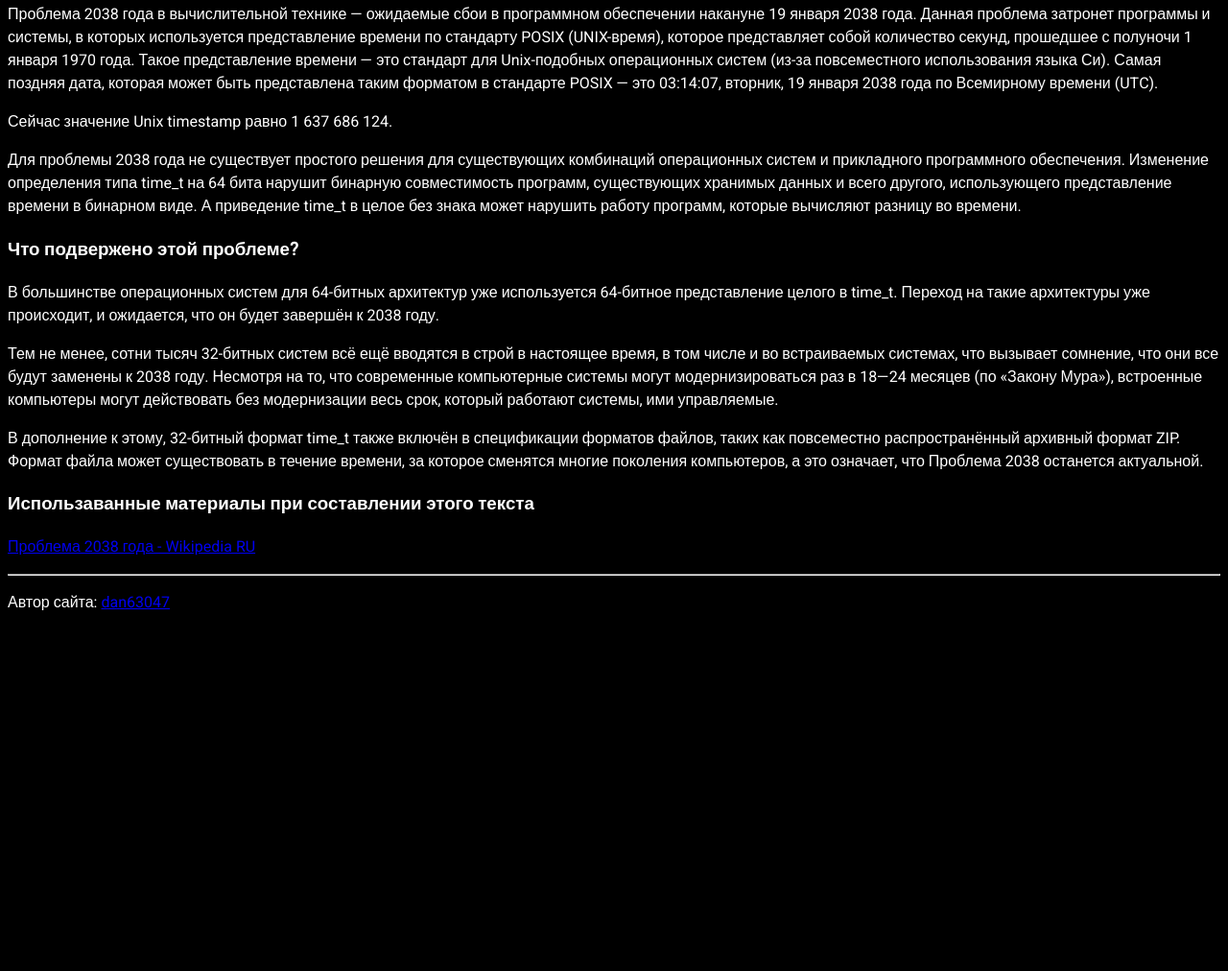
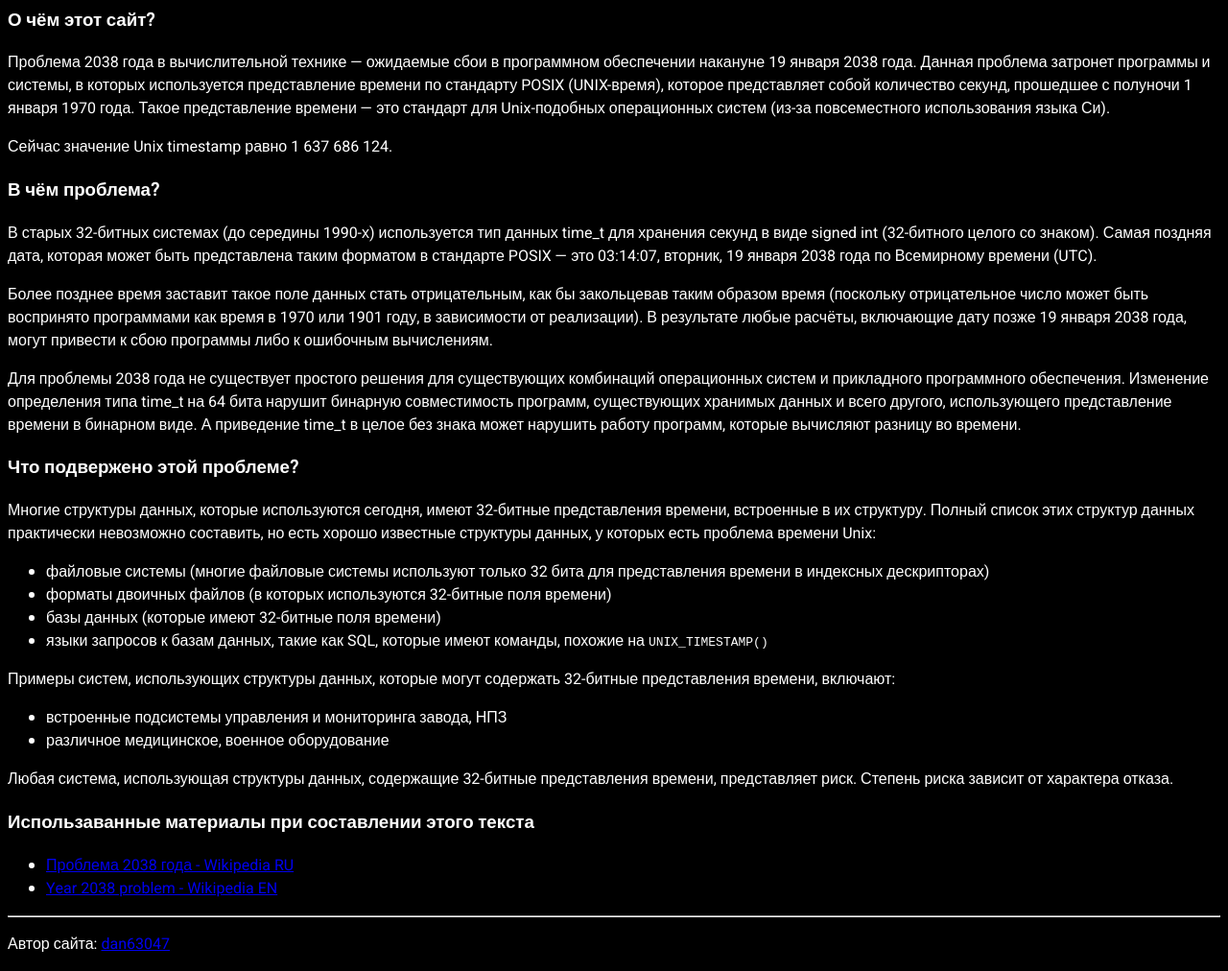
Before and after one commit to dan63047/Problem-2038-site, a plain HTML site: page index.html in a window 1280 px wide. Shown: the part 342-1354 px from the top of the page at 96% size. Before the commit the page ends 998 px from the top, so only its background shows below. Drawn offline with Linux system fonts and the light colour scheme.

Commit message:
Более подробное описание + новый шрифт

```diff
--- a/fullscreen-style.css
+++ b/fullscreen-style.css
@@ -1,6 +1,6 @@
 @font-face{
     font-family: '7Digital';
-    src: url('digital-7\ \(mono\).ttf');
+    src: url('Orloj.otf');
     font-weight: normal;
     font-style: monospace;
 }
@@ -23,7 +23,7 @@ body{
     width: calc(100% - 16px);
 }
 #time{
-    font-size: 20em;
+    font-size: 12em;
     width: calc(100% - 16px);
     height: 100%;
     font-family: '7Digital';
--- a/index.html
+++ b/index.html
@@ -39,26 +39,44 @@
 			2038 года. Данная проблема затронет программы и системы, в которых используется представление времени по
 			стандарту POSIX (UNIX-время), которое представляет собой количество секунд, прошедшее с полуночи 1 января
 			1970 года. Такое представление времени — это стандарт для Unix-подобных операционных систем (из-за
-			повсеместного использования языка Си). Самая поздняя дата, которая может быть представлена таким форматом
-			в стандарте POSIX — это 03:14:07, вторник, 19 января 2038 года по Всемирному времени (UTC).</p>
+			повсеместного использования языка Си).</p>
 		<p>Сейчас значение Unix timestamp равно <span id="timestamp"></span>.</p>
+		<h3>В чём проблема?</h3>
+		<p>В старых 32-битных системах (до середины 1990-х) используется тип данных time_t для хранения секунд в виде
+			signed int (32-битного целого со знаком). Самая поздняя дата, которая может быть представлена таким
+			форматом в стандарте POSIX — это 03:14:07, вторник, 19 января 2038 года по Всемирному времени (UTC).</p>
+		<p>Более позднее время заставит такое поле данных стать отрицательным, как бы закольцевав таким образом время
+			 (поскольку отрицательное число может быть воспринято программами как время в 1970 или 1901 году, в
+			 зависимости от реализации). В результате любые расчёты, включающие дату позже 19 января 2038 года, могут
+			 привести к сбою программы либо к ошибочным вычислениям.</p>
 		<p>Для проблемы 2038 года не существует простого решения для существующих комбинаций операционных систем и
 			прикладного программного обеспечения. Изменение определения типа time_t на 64 бита нарушит бинарную
 			совместимость программ, существующих хранимых данных и всего другого, использующего представление времени в
 			бинарном виде. А приведение time_t в целое без знака может нарушить работу программ, которые вычисляют
 			разницу во времени.</p>
 		<h3>Что подвержено этой проблеме?</h3>
-		<p>В большинстве операционных систем для 64-битных архитектур уже используется 64-битное представление целого в
-			time_t. Переход на такие архитектуры уже происходит, и ожидается, что он будет завершён к 2038 году.</p>
-		<p>Тем не менее, сотни тысяч 32-битных систем всё ещё вводятся в строй в настоящее время, в том числе и во
-			встраиваемых системах, что вызывает сомнение, что они все будут заменены к 2038 году. Несмотря на то, что
-			современные компьютерные системы могут модернизироваться раз в 18—24 месяцев (по «Закону Мура»), встроенные
-			компьютеры могут действовать без модернизации весь срок, который работают системы, ими управляемые.</p>
-		<p>В дополнение к этому, 32-битный формат time_t также включён в спецификации форматов файлов, таких как
-			повсеместно распространённый архивный формат ZIP. Формат файла может существовать в течение времени, за
-			которое сменятся многие поколения компьютеров, а это означает, что Проблема 2038 останется актуальной.</p>
+		<p>Многие структуры данных, которые используются сегодня, имеют 32-битные представления времени, встроенные
+			в их структуру. Полный список этих структур данных практически невозможно составить, но есть хорошо известные
+			структуры данных, у которых есть проблема времени Unix:</p>
+		<ul>
+			<li>файловые системы (многие файловые системы используют только 32 бита для представления времени в индексных
+				дескрипторах)</li>
+			<li>форматы двоичных файлов (в которых используются 32-битные поля времени)</li>
+			<li>базы данных (которые имеют 32-битные поля времени)</li>
+			<li>языки запросов к базам данных, такие как SQL, которые имеют команды, похожие на <code>UNIX_TIMESTAMP()</code></li>
+		</ul>
+		<p>Примеры систем, использующих структуры данных, которые могут содержать 32-битные представления времени, включают:</p>
+		<ul>
+			<li>встроенные подсистемы управления и мониторинга завода, НПЗ</li>
+			<li>различное медицинское, военное оборудование</li>
+		</ul>
+		<p>Любая система, использующая структуры данных, содержащие 32-битные представления времени, представляет риск.
+			Степень риска зависит от характера отказа.</p>
 		<h3>Использаванные материалы при составлении этого текста</h3>
-		<p><a href="https://ru.wikipedia.org/wiki/%D0%9F%D1%80%D0%BE%D0%B1%D0%BB%D0%B5%D0%BC%D0%B0_2038_%D0%B3%D0%BE%D0%B4%D0%B0">Проблема 2038 года - Wikipedia RU</a></p>
+		<ul>
+			<li><a href="https://ru.wikipedia.org/wiki/%D0%9F%D1%80%D0%BE%D0%B1%D0%BB%D0%B5%D0%BC%D0%B0_2038_%D0%B3%D0%BE%D0%B4%D0%B0">Проблема 2038 года - Wikipedia RU</a></li>
+			<li><a href="https://en.wikipedia.org/wiki/Year_2038_problem">Year 2038 problem - Wikipedia EN</a></li>
+		</ul>
 	</div>
 	<footer>
 		<hr>
--- a/style.css
+++ b/style.css
@@ -1,6 +1,6 @@
 @font-face{
     font-family: '7Digital';
-    src: url('digital-7\ \(mono\).ttf');
+    src: url('Orloj.otf');
     font-weight: normal;
     font-style: monospace;
 }
```
Also changed, not shown: Orloj.otf (added), digital-7 (mono).ttf (deleted).
